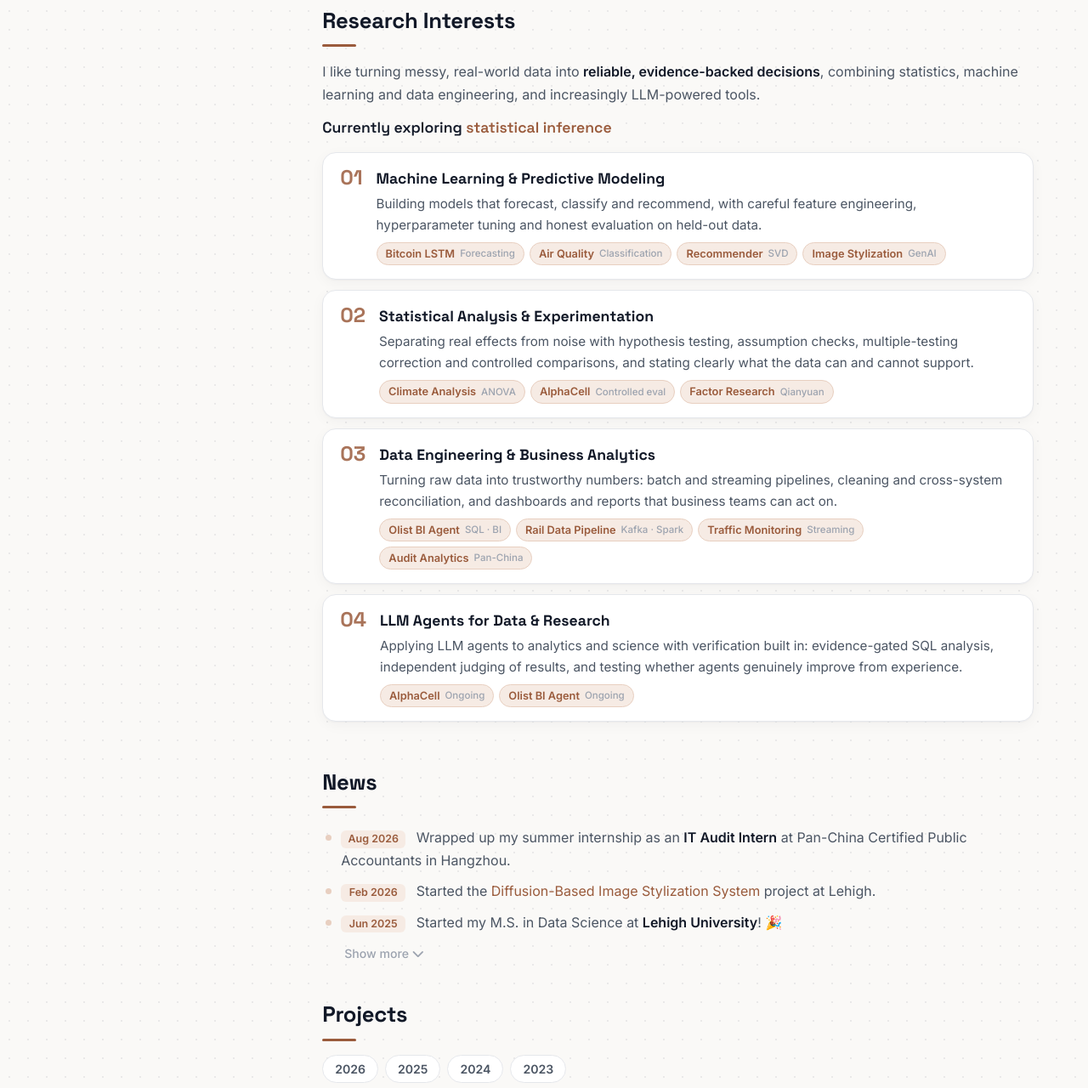
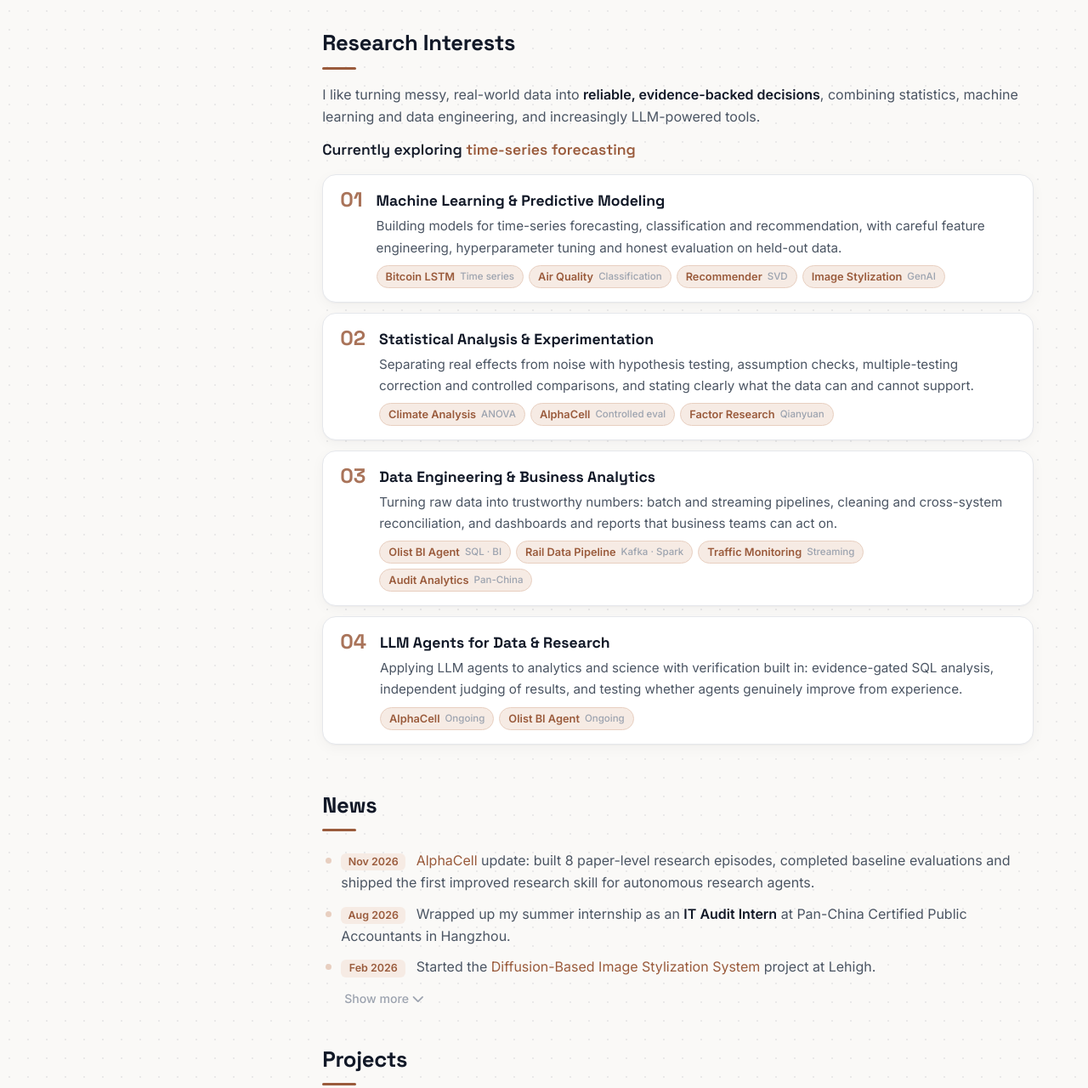
Before and after one commit to Alex-Xuyang-Wang/Alex-Xuyang-Wang.github.io, a plain HTML site: page index.html in a window 1280 px wide. Shown: the part 790-2070 px from the top of the page at 85% size. Drawn offline with Linux system fonts and the light colour scheme; some icons are missing.

Commit message:
Polish AlphaCell description, add time series, refresh news and skills
Co-Authored-By: Claude Fable 5.2 <noreply@anthropic.com>

```diff
--- a/index.html
+++ b/index.html
@@ -4,7 +4,7 @@
   <meta charset="UTF-8">
   <meta name="viewport" content="width=device-width, initial-scale=1">
   <title>Xuyang Wang | Lehigh University</title>
-  <meta name="description" content="Xuyang Wang — M.S. in Data Science at Lehigh University. Research interests: autonomous AI research, LLM-based agents, recursive self-improvement.">
+  <meta name="description" content="Xuyang Wang — M.S. in Data Science at Lehigh University. Machine learning, statistical analysis, data engineering and LLM agents. Open to Data Scientist, Machine Learning Engineer, Data Analyst and Business Analyst roles.">
   <meta name="author" content="Xuyang Wang">
 
   <!-- Apply saved / system theme before paint to avoid a flash -->
@@ -123,21 +123,21 @@
         </div>
       </div>
 
-      <p class="rv">Feel free to <a href="mailto:alexscofield1023@gmail.com">reach out</a> if you're interested in my work or would like to discuss potential collaborations!</p>
+      <p class="rv">Feel free to <a href="mailto:alexscofield1023@gmail.com">reach out</a> if you're interested in my work, have a role that might be a good fit, or would like to collaborate!</p>
     </section>
 
     <!-- ============ Research Interests ============ -->
     <section id="research">
       <h2 class="rv">Research Interests</h2>
       <p class="rv">I like turning messy, real-world data into <strong>reliable, evidence-backed decisions</strong>, combining statistics, machine learning and data engineering, and increasingly LLM-powered tools.</p>
-      <p class="typing-line rv">Currently exploring <span class="typed" data-words="predictive modeling|statistical inference|data pipelines|business analytics|LLM-powered analytics|autonomous research agents">predictive modeling</span></p>
+      <p class="typing-line rv">Currently exploring <span class="typed" data-words="predictive modeling|time-series forecasting|statistical inference|data pipelines|business analytics|LLM-powered analytics">predictive modeling</span></p>
 
       <div class="card interest rv">
         <div class="interest-num">01</div>
         <div>
           <h3>Machine Learning &amp; Predictive Modeling</h3>
-          <p>Building models that forecast, classify and recommend, with careful feature engineering, hyperparameter tuning and honest evaluation on held-out data.</p>
-          <div class="tags"><a class="tag" href="#proj-btc">Bitcoin LSTM <small>Forecasting</small></a><a class="tag" href="#proj-aqi">Air Quality <small>Classification</small></a><a class="tag" href="#proj-recsys">Recommender <small>SVD</small></a><a class="tag" href="#proj-diffusion">Image Stylization <small>GenAI</small></a></div>
+          <p>Building models for time-series forecasting, classification and recommendation, with careful feature engineering, hyperparameter tuning and honest evaluation on held-out data.</p>
+          <div class="tags"><a class="tag" href="#proj-btc">Bitcoin LSTM <small>Time series</small></a><a class="tag" href="#proj-aqi">Air Quality <small>Classification</small></a><a class="tag" href="#proj-recsys">Recommender <small>SVD</small></a><a class="tag" href="#proj-diffusion">Image Stylization <small>GenAI</small></a></div>
         </div>
       </div>
 
@@ -174,9 +174,10 @@
     <section id="news">
       <h2 class="rv">News</h2>
       <ul class="news-list rv">
+        <li><span class="news-date">Nov 2026</span> <a href="#proj-alphacell">AlphaCell</a> update: built 8 paper-level research episodes, completed baseline evaluations and shipped the first improved research skill for autonomous research agents.</li>
         <li><span class="news-date">Aug 2026</span> Wrapped up my summer internship as an <strong>IT Audit Intern</strong> at Pan-China Certified Public Accountants in Hangzhou.</li>
         <li><span class="news-date">Feb 2026</span> Started the <a href="#proj-diffusion">Diffusion-Based Image Stylization System</a> project at Lehigh.</li>
-        <li><span class="news-date">Jun 2025</span> Started my M.S. in Data Science at <strong>Lehigh University</strong>! 🎉</li>
+        <li class="extra"><span class="news-date">Jun 2025</span> Started my M.S. in Data Science at <strong>Lehigh University</strong>! 🎉</li>
         <li class="extra"><span class="news-date">Jun 2025</span> Graduated from Lanzhou Jiaotong University with a B.Eng. in Data Science and Big Data Technology.</li>
         <li class="extra"><span class="news-date">Jan 2024</span> Joined <strong>QY (Qianyuan) Capital</strong> in Shenzhen as a Quantitative Research Intern.</li>
         <li class="extra"><span class="news-date">Jul 2023</span> Joined <strong>Capgemini Consulting</strong> in Shanghai as a Consulting Assistant Intern (Data).</li>
@@ -206,12 +207,12 @@
           <h3>AlphaCell: Skill-Level Recursive Self-Improvement for Autonomous Research Agents</h3>
           <div class="project-meta">Team research project · Autonomous AI research · Biomedical paper replication</div>
           <ul>
-            <li><strong>Research question:</strong> Investigating whether an LLM research agent can improve its scientific performance from past research episodes and independent feedback <em>without updating model weights</em>. The base model is held fixed while an external, versioned research skill is updated; the skill has four parts: reusable tools, method and evidence rules, planning strategies, and an updater that revises the next skill version.</li>
+            <li><strong>Research question:</strong> Investigating whether an LLM research agent can keep improving its scientific performance from past research episodes and independent feedback <em>without updating model weights</em>. The base model is held fixed while an external, versioned research skill evolves; the skill has four parts: reusable tools, method and evidence rules, planning strategies, and an updater that revises the next skill version.</li>
             <li><strong>Solver / Judge / Skill Development architecture:</strong> A Solver agent receives a scientific question and permitted public data, chooses its own analyses and submits candidate findings; an independent Judge holds private reference findings and scores matches on scientific meaning (subject, variables, direction of effect, conditions) rather than text similarity; a Skill Development stage proposes the next skill from execution traces and scores, which is validated and frozen before a fresh Solver session tests it.</li>
             <li><strong>Paper-to-Benchmark pipeline:</strong> Converted published biomedical papers with public data into standardized Research Episodes, extracting questions, variables, treatment and control groups, units of analysis and independently testable conclusions. An OPEN Target filter admits only findings whose data, variables and comparisons can be reproduced, and public task materials are kept separate from private scoring materials to prevent answer leakage and evaluation contamination.</li>
-            <li><strong>Benchmark &amp; baseline:</strong> Built <strong>8 candidate episodes</strong> covering zebrafish liver and heart regeneration, hippocampal neurons, malaria infection, cancer, spatial liver analysis and influenza-associated lung aging, with 2 to 68 reference targets each. Defined Discovery Recall (matched targets / total targets) and recorded S0 baselines on all 8: non-zero recall on 3 episodes (<strong>58.82%</strong>, 10/17; 25.00%, 4/16; 5.88%, 4/68) and zero on the other 5. Versions are compared within an episode, not ranked across papers.</li>
-            <li><strong>Skill iteration &amp; controlled experiment:</strong> Developed and froze the first improved skill, S1, adding reusable tools, method rules, a question-driven planning strategy and a fixed update procedure; it passed all 8 synthetic validation tests. In an S0 vs S1 comparison on the influenza lung-aging episode, S1 analyzed young vs aged immune-cell differences across flow-cytometry, bulk, single-cell and spatial RNA-seq data using unpaired exact permutation tests with Benjamini–Hochberg correction. Submitted findings rose from 3 to 4, but Discovery Recall stayed at <strong>5.88% (4/68), a change of 0.00 points</strong>.</li>
-            <li><strong>Diagnosis &amp; rigor:</strong> Showed that changing an agent's workflow does not by itself raise the rate at which it recovers reference findings, and traced a likely cause to narrow coverage (all four S1 findings came from flow cytometry). Documented reproducibility limits (a retrospective development-set comparison, the original S0 skill not preserved, inputs not yet byte-verified, targets pending final audit) and limited the conclusion to what the data supports. Next: per-target error analysis, component ablations, repeated independent runs and cross-paper transfer tests.</li>
+            <li><strong>Benchmark &amp; baseline:</strong> Built <strong>8 paper-level research episodes</strong> covering zebrafish liver and heart regeneration, hippocampal neurons, malaria infection, cancer, spatial liver analysis and influenza-associated lung aging, with up to 68 reference targets per episode. Defined Discovery Recall (matched targets / total targets) as the core metric and completed baseline evaluations on all 8 episodes, with the baseline agent recovering up to <strong>58.82%</strong> (10/17) of a paper's published findings.</li>
+            <li><strong>Skill iteration &amp; end-to-end evaluation:</strong> Developed, validated and froze the first improved research skill (S1), adding reusable analysis tools, method and quality-check rules, a question-driven planning strategy and a standardized update procedure; it passed <strong>8/8</strong> validation tests. Ran the first full Solver–Judge controlled evaluation on the influenza lung-aging episode, where the agent analyzed age-related immune-cell differences across flow-cytometry, bulk, single-cell and spatial RNA-seq data using unpaired exact permutation tests with Benjamini–Hochberg correction and submitted statistically tested findings for independent scoring.</li>
+            <li><strong>Evaluation rigor &amp; roadmap:</strong> Established a version-controlled, leakage-resistant protocol (skill freezing, integrity checks, within-episode comparisons) that separates workflow changes from genuine gains in research capability. Now extending it with per-target error analysis, component ablations, repeated independent runs and cross-paper transfer tests.</li>
           </ul>
           <div class="tags stack"><span class="tag">LLM Agents</span><span class="tag">Recursive Self-Improvement</span><span class="tag">Benchmark Design</span><span class="tag">LLM-as-Judge Evaluation</span><span class="tag">Experimental Design</span><span class="tag">Permutation Testing</span><span class="tag">Multiple-Testing Correction</span><span class="tag">scRNA-seq</span><span class="tag">Spatial Transcriptomics</span><span class="tag">Flow Cytometry</span></div>
         </div>
@@ -438,7 +439,7 @@
         </div>
         <div class="card skill rv">
           <h3><i class="fa-solid fa-brain"></i>Machine Learning</h3>
-          <div class="tags"><span class="tag">PyTorch</span><span class="tag">scikit-learn</span><span class="tag">TensorFlow/Keras</span><span class="tag">Keras Tuner</span><span class="tag">HF Diffusers</span><span class="tag">scikit-surprise</span><span class="tag">Statistical Testing</span></div>
+          <div class="tags"><span class="tag">PyTorch</span><span class="tag">scikit-learn</span><span class="tag">TensorFlow/Keras</span><span class="tag">Keras Tuner</span><span class="tag">HF Diffusers</span><span class="tag">scikit-surprise</span><span class="tag">Time-Series Forecasting</span><span class="tag">Statistical Testing</span><span class="tag">LLM Agents</span></div>
         </div>
         <div class="card skill rv">
           <h3><i class="fa-solid fa-database"></i>Data &amp; Big Data</h3>
```
